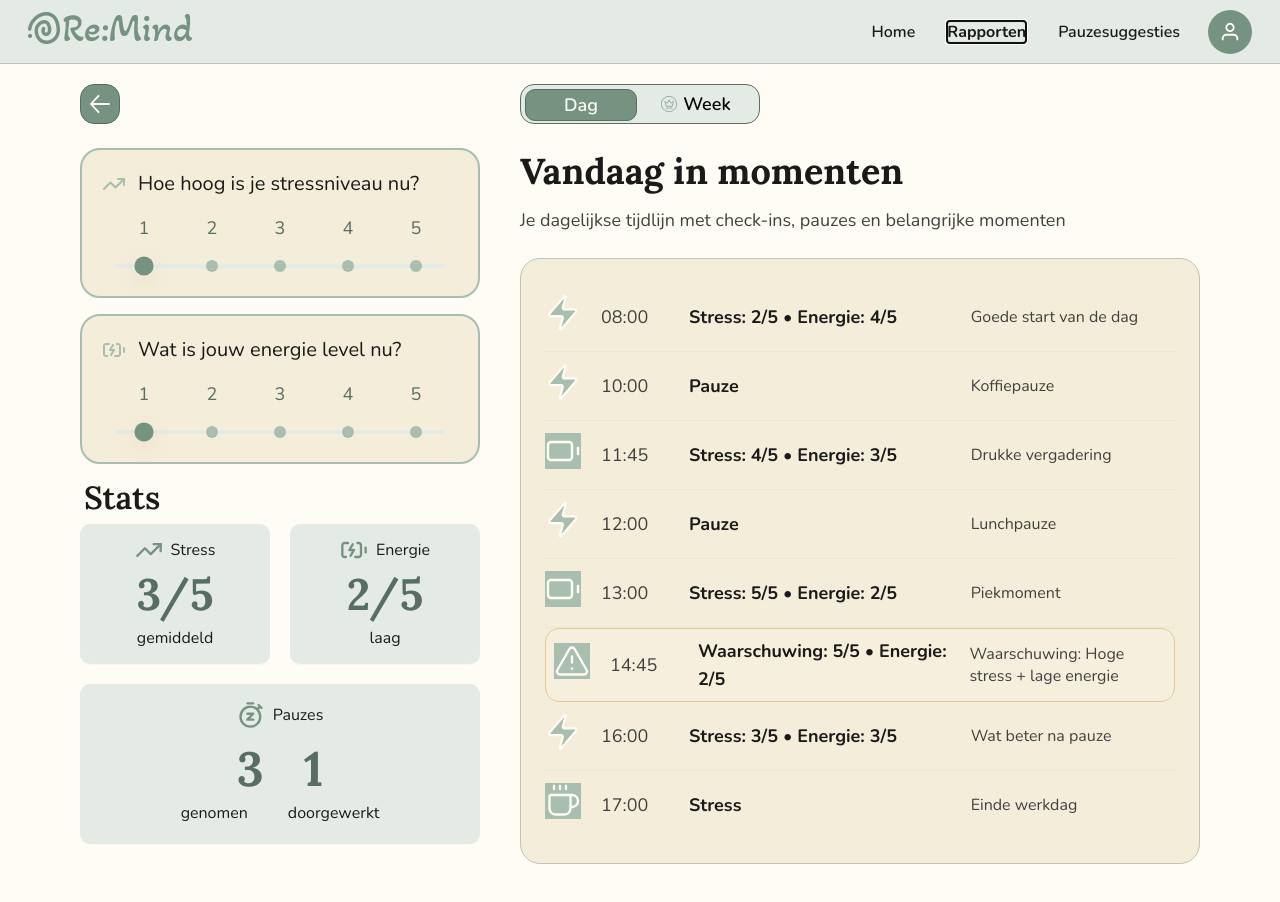
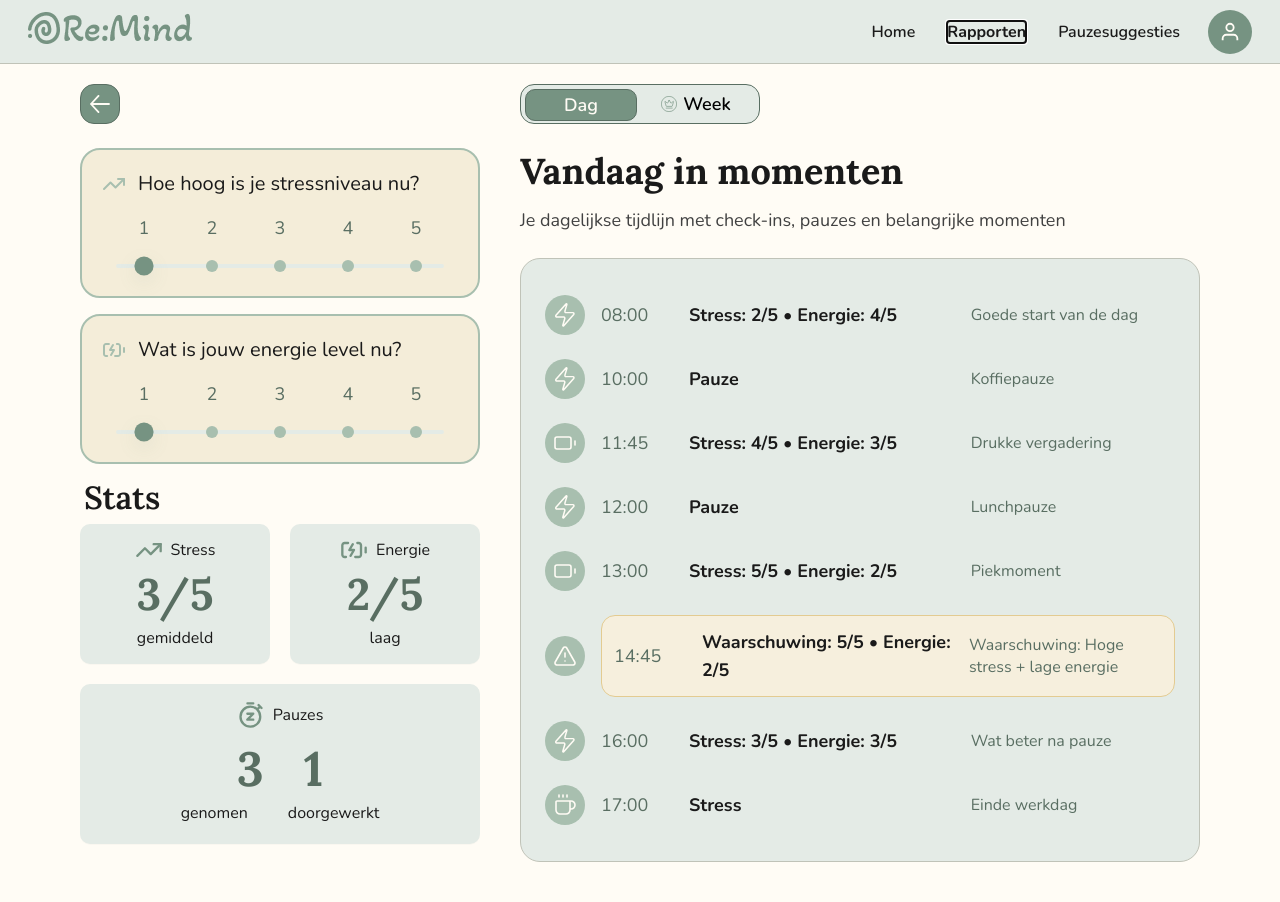
Before and after one commit to sampittois/Re-Mind_App_Individueel, a React (Vite) app in the folder stress-app/frontend/: page / in a window 1280 px wide. Both pictures are taken after a click on the button "Rapporten". Shown: the top 902 px of the page. Built offline with nearby package versions, Linux system fonts and the light colour scheme.

Commit message:
style: update timeline layout and improve styling for timeline items
Co-authored-by: Copilot <copilot@github.com>

```diff
--- a/stress-app/frontend/src/components/ReportsDay.jsx
+++ b/stress-app/frontend/src/components/ReportsDay.jsx
@@ -47,11 +47,12 @@ export default function ReportsDay() {
 
         <div className="timeline">
           {timeline.map((item) => (
-            <div key={item.id} className={`timeline-item ${item.type === "warning" ? "timeline-warning" : ""}`}>
+            <div key={item.id} className="timeline-item">
               <div className="timeline-icon">
                 <img src={renderIcon(item)} alt="icon" />
               </div>
 
+              <div className={`timeline-content ${item.type === "warning" ? "timeline-warning" : ""}`}>
                 <div className="timeline-time">{item.time}</div>
 
                 <div className="timeline-topic">
@@ -62,6 +63,7 @@ export default function ReportsDay() {
 
                 <div className="timeline-info">{item.text}</div>
               </div>
+            </div>
           ))}
         </div>
       </section>
--- a/stress-app/frontend/src/styles/reportsDay.css
+++ b/stress-app/frontend/src/styles/reportsDay.css
@@ -24,7 +24,7 @@
 }
 
 .timeline {
-  background: var(--background-dark);
+  background: var(--highlight-light);
   border: var(--border-width-sm) solid var(--border);
   border-radius: var(--radius-lg);
   padding: var(--space-6);
@@ -32,24 +32,38 @@
 
 .timeline-item {
   display: grid;
-  grid-template-columns: 40px 72px 1.3fr 1fr;
+  grid-template-columns: 40px 1fr;
   column-gap: var(--space-4);
   align-items: center;
   padding: var(--space-3) 0;
-  border-bottom: 1px solid rgba(0, 0, 0, 0.03);
 }
 
-.timeline-item:last-child {
-  border-bottom: none;
+.timeline-icon {
+  width: 40px;
+  height: 40px;
+  background: var(--highlight);
+  border-radius: var(--radius-full);
+  display: flex;
+  align-items: center;
+  justify-content: center;
+  flex-shrink: 0;
+  overflow: hidden;
 }
 
 .timeline-icon img {
-  width: 36px;
-  height: 36px;
+  max-width: 24px;
+  max-height: 24px;
+}
+
+.timeline-content {
+  display: grid;
+  grid-template-columns: 72px 1.3fr 1fr;
+  column-gap: var(--space-4);
+  align-items: center;
 }
 
 .timeline-time {
-  color: var(--text-light);
+  color: var(--primary-dark);
 }
 
 .timeline-topic {
@@ -57,7 +71,7 @@
 }
 
 .timeline-info {
-  color: var(--text-light);
+  color: var(--primary-dark);
   font-size: var(--text-body-small-font-size);
   line-height: var(--text-body-small-line-height);
 }
@@ -66,5 +80,5 @@
   background: var(--warning-light);
   border: 1px solid var(--warning);
   border-radius: var(--radius-md);
-  padding: 8px;
+  padding: var(--space-3);
 }
```
Lines whose indentation alone changed are shown as unchanged.
